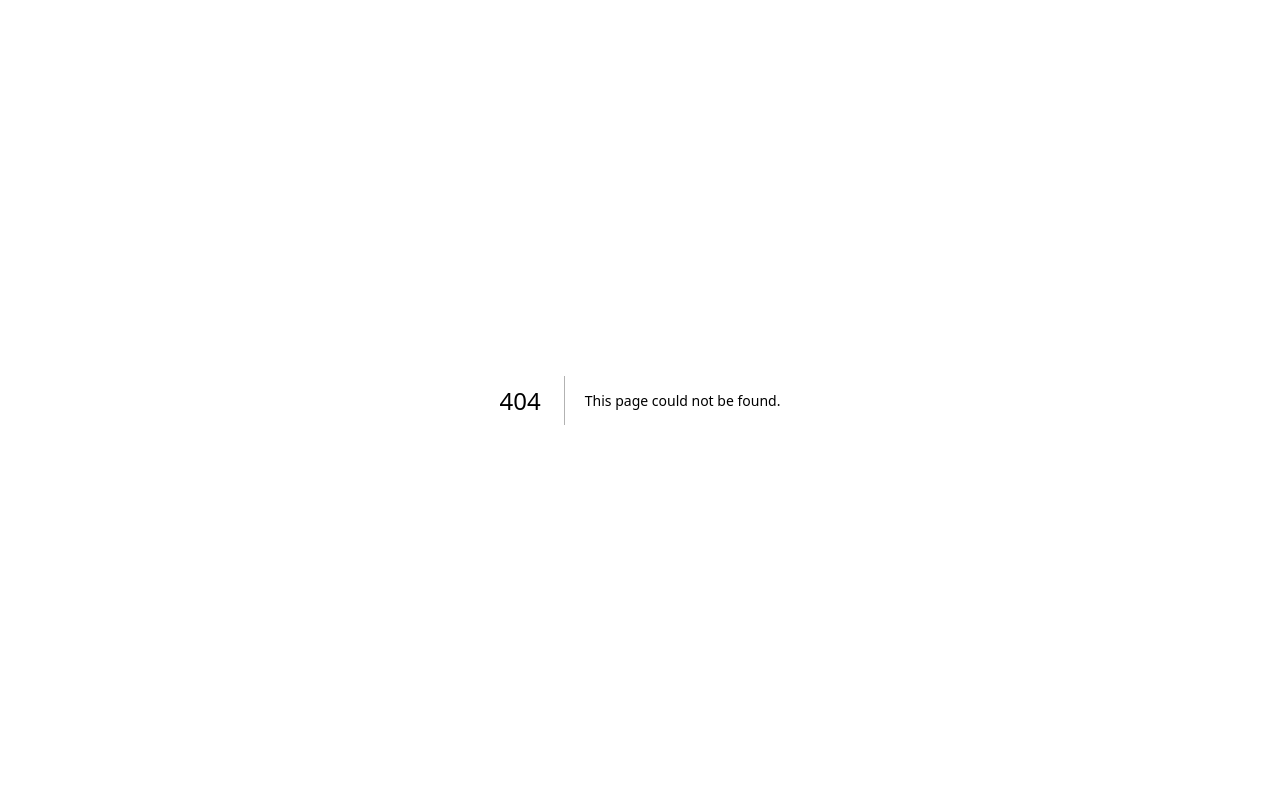
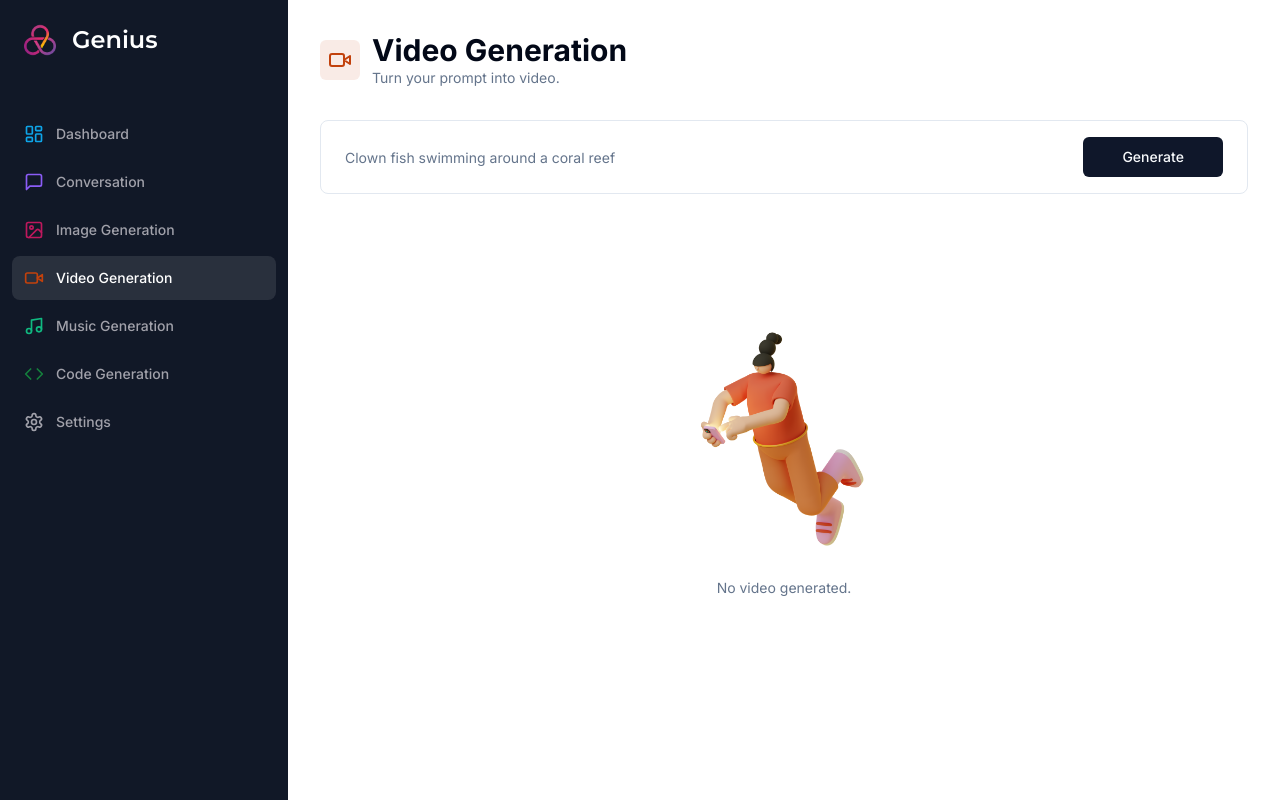
Before and after one commit to dancrha/Mango-AI-SAAS, a Next.js app: page /video in a window 1280 px wide. Before the commit this address had no page. Built offline with nearby package versions, Linux system fonts and the light colour scheme.

Commit message:
all ai modals done

```diff
--- /dev/null
+++ b/app/(dashboard)/(routes)/video/constants.ts
@@ -0,0 +1,5 @@
+import * as z from "zod";
+
+export const formSchema = z.object({
+  prompt: z.string().min(1, { message: "Video Prompt is required" }),
+});
--- /dev/null
+++ b/app/(dashboard)/(routes)/video/page.tsx
@@ -0,0 +1,112 @@
+"use client";
+
+import { useState } from "react";
+import axios from "axios";
+import * as z from "zod";
+import Heading from "@/components/heading";
+import { VideoIcon } from "lucide-react";
+import { useForm } from "react-hook-form";
+import { formSchema } from "./constants";
+import { zodResolver } from "@hookform/resolvers/zod";
+import { Form, FormControl, FormField, FormItem } from "@/components/ui/form";
+import { Input } from "@/components/ui/input";
+import { Button } from "@/components/ui/button";
+import { useRouter } from "next/navigation";
+import OpenAI from "openai";
+import Empty from "@/components/empty";
+import Loader from "@/components/loader";
+
+const VideoPage = () => {
+  const router = useRouter();
+  const [video, setVideo] = useState<string>();
+  const form = useForm<z.infer<typeof formSchema>>({
+    resolver: zodResolver(formSchema),
+    defaultValues: {
+      prompt: "",
+    },
+  });
+
+  const isLoading = form.formState.isSubmitting;
+
+  const onSubmit = async (values: z.infer<typeof formSchema>) => {
+    try {
+      setVideo(undefined);
+
+      const response = await axios.post("/api/video", values);
+      setVideo(response.data[0]);
+
+      form.reset();
+    } catch (error: any) {
+      //TODO: open pro modal
+      console.log(error);
+    } finally {
+      router.refresh();
+    }
+  };
+
+  return (
+    <div>
+      <Heading
+        title='Video Generation'
+        description='Turn your prompt into video.'
+        icon={VideoIcon}
+        iconColor='text-orange-700'
+        bgColor='bg-orange-700/10'
+      />
+      <div className='px-4 lg:px-8'>
+        <div>
+          <Form {...form}>
+            <form
+              onSubmit={form.handleSubmit(onSubmit)}
+              className='rounded-lg border w-full p-4 px-3 md:px-6 focus-within:shadow-sm grid grid-cols-12 gap-2'
+            >
+              <FormField
+                name='prompt'
+                render={({ field }) => (
+                  <FormItem className='col-span-12 lg:col-span-10'>
+                    <FormControl className='m-0 p-0'>
+                      <Input
+                        className='border-0 outline-none focus-visible:ring-0 focus-visible:ring-transparent'
+                        disabled={isLoading}
+                        placeholder='Clown fish swimming around a coral reef'
+                        {...field}
+                      />
+                    </FormControl>
+                  </FormItem>
+                )}
+              />
+              <Button
+                className='col-span-12 lg:col-span-2 w-full'
+                disabled={isLoading}
+              >
+                Generate
+              </Button>
+            </form>
+          </Form>
+        </div>
+        <div className='space-y-4 mt-4'>
+          {isLoading && (
+            <div className='p-8 rounded-lg w-full flex items-center justify-center bg-muted'>
+              <Loader />
+            </div>
+          )}
+          {!video && !isLoading && (
+            <div>
+              <Empty label='No video generated.' />
+            </div>
+          )}
+          {video && (
+            <video
+              controls
+              className='w-full mt-8 aspect-video rounded-lg border bg-black'
+            >
+              <source src={video} />
+            </video>
+          )}
+        </div>
+      </div>
+    </div>
+  );
+};
+
+export default VideoPage;
--- /dev/null
+++ b/app/api/video/route.ts
@@ -0,0 +1,37 @@
+import { auth } from "@clerk/nextjs";
+import { NextResponse } from "next/server";
+import Replicate from "replicate";
+
+const replicate = new Replicate({
+  auth: process.env.REPLICATE_API_TOKEN!,
+});
+
+export async function POST(req: Request) {
+  try {
+    const { userId } = auth();
+    const body = await req.json();
+    const { prompt } = body;
+
+    if (!userId) {
+      return new NextResponse("Unauthorized", { status: 401 });
+    }
+
+    if (!prompt) {
+      return new NextResponse("Prompt are required.", { status: 400 });
+    }
+
+    const response = await replicate.run(
+      "anotherjesse/zeroscope-v2-xl:9f747673945c62801b13b84701c783929c0ee784e4748ec062204894dda1a351",
+      {
+        input: {
+          prompt,
+        },
+      }
+    );
+
+    return NextResponse.json(response);
+  } catch (error) {
+    console.log("[VIDEO_ERROR]", error);
+    return new NextResponse("Internal Error", { status: 500 });
+  }
+}
--- a/package.json
+++ b/package.json
@@ -11,6 +11,7 @@
   "dependencies": {
     "@clerk/nextjs": "^4.23.3",
     "@hookform/resolvers": "^3.3.1",
+    "@prisma/client": "^5.2.0",
     "@radix-ui/react-avatar": "^1.0.3",
     "@radix-ui/react-dialog": "^1.0.4",
     "@radix-ui/react-label": "^2.0.2",
@@ -39,5 +40,8 @@
     "tailwindcss-animate": "^1.0.7",
     "typescript": "5.2.2",
     "zod": "^3.22.2"
+  },
+  "devDependencies": {
+    "prisma": "^5.2.0"
   }
 }
```
Also changed, not shown: lib/prismadb.ts (added, +11 -0 lines), 2 other files (tests, documents, lock files or other folders).
